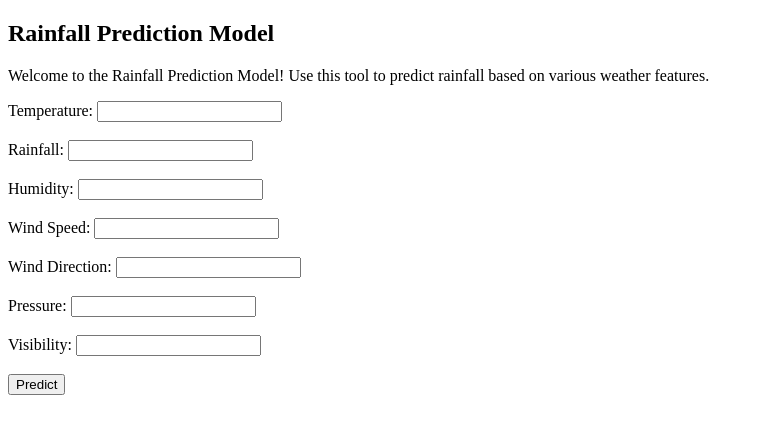
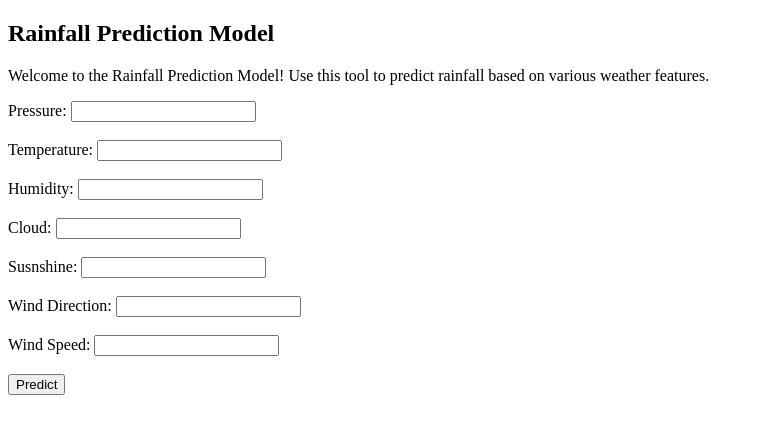
Before and after one commit to Wills17/Rainfall-Prediction, a Flask app: template templates/predict.html in a window 1280 px wide. Shown: the top 434 px of the page, without its empty margins (0-760 px from the left). Run offline with Flask 3, Linux system fonts and the light colour scheme; the template is opened without the code that fills it, so the values that code supplies are empty; parts of the project's set-up code (start-up, migrations or seed data) failed here and were passed over.

Commit message:
Update Application.py and predict.html for improved rainfall prediction form and results display

```diff
--- a/Application.py
+++ b/Application.py
@@ -19,7 +19,6 @@ else:
         print("You are using Random Forest model.")
         use_model = pickle.load(file)
 
-
 # Extract the actual model object from the loaded dictionary
 use_model = use_model.get('model')
 
@@ -27,7 +26,7 @@ use_model = use_model.get('model')
 # Home route to render an input form
 @app.route('/')
 def home():
-    return render_template('index.html')
+    return render_template('predict.html')
 
 # Prediction route to handle form submissions and make predictions
 @app.route('/predict', methods=['POST'])
@@ -41,7 +40,8 @@ def predict():
         prediction = use_model.predict(features_array)
 
         # Return the result
-        return render_template('index.html', prediction_text=f'Predicted Rainfall: {prediction[0]} mm')
+        result = "Rainfall Expected" if prediction[0] == 1 else "No Rainfall Expected"
+        return render_template('predict.html', prediction_text=result)
 
 if __name__ == "__main__":
     app.run(debug=True)
--- a/templates/predict.html
+++ b/templates/predict.html
@@ -9,26 +9,26 @@
     <h2>Rainfall Prediction Model</h2>
     <p>Welcome to the Rainfall Prediction Model! Use this tool to predict rainfall based on various weather features.</p>
     <form action="/predict" method="POST">
+        <label for="pressure">Pressure:</label>
+        <input type="text" name="pressure" required><br><br>
+
         <label for="temp">Temperature:</label>
         <input type="text" name="temp" required><br><br>
-
-        <label for="rainfall">Rainfall:</label>
-        <input type="text" name="rainfall" required><br><br>
 
         <label for="humidity">Humidity:</label>
         <input type="text" name="humidity" required><br><br>
 
-        <label for="wind_speed">Wind Speed:</label>
-        <input type="text" name="wind_speed" required><br><br>
+        <label for="cloud">Cloud:</label>
+        <input type="text" name="cloud" required><br><br>
+
+        <label for="sunshine">Susnshine:</label>
+        <input type="text" name="sunshine" required><br><br>
 
         <label for="wind_dir">Wind Direction:</label>
         <input type="text" name="wind_dir" required><br><br>
 
-        <label for="pressure">Pressure:</label>
-        <input type="text" name="pressure" required><br><br>
-
-        <label for="visibility">Visibility:</label>
-        <input type="text" name="visibility" required><br><br>
+        <label for="wind_speed">Wind Speed:</label>
+        <input type="text" name="wind_speed" required><br><br>
 
         <input type="submit" value="Predict">
     </form>
```
